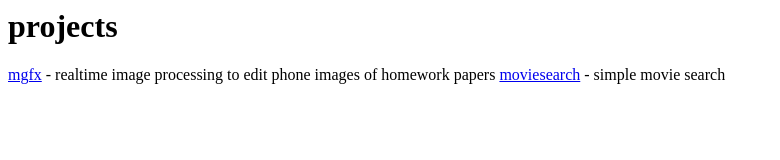
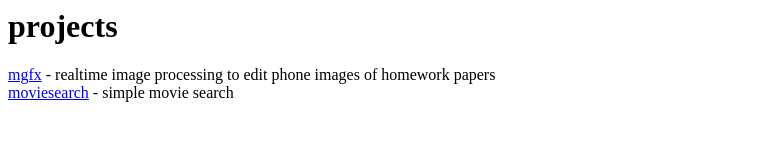
Before and after one commit to TBD/tbd.github.io, a plain HTML site: page index.html in a window 1280 px wide. Shown: the whole page, without its empty margins (0-780 px from the left). Drawn offline with Linux system fonts and the light colour scheme.

Commit message:
update index

```diff
--- a/index.html
+++ b/index.html
@@ -1,4 +1,4 @@
 <h1>projects</h1>
 
-<a href="mgfx/">mgfx</a> - realtime image processing to edit phone images of homework papers
-<a href="mgfx/">moviesearch</a> - simple movie search
+<div><a href="mgfx/">mgfx</a> - realtime image processing to edit phone images of homework papers</div>
+<div><a href="mgfx/">moviesearch</a> - simple movie search</div>
```
